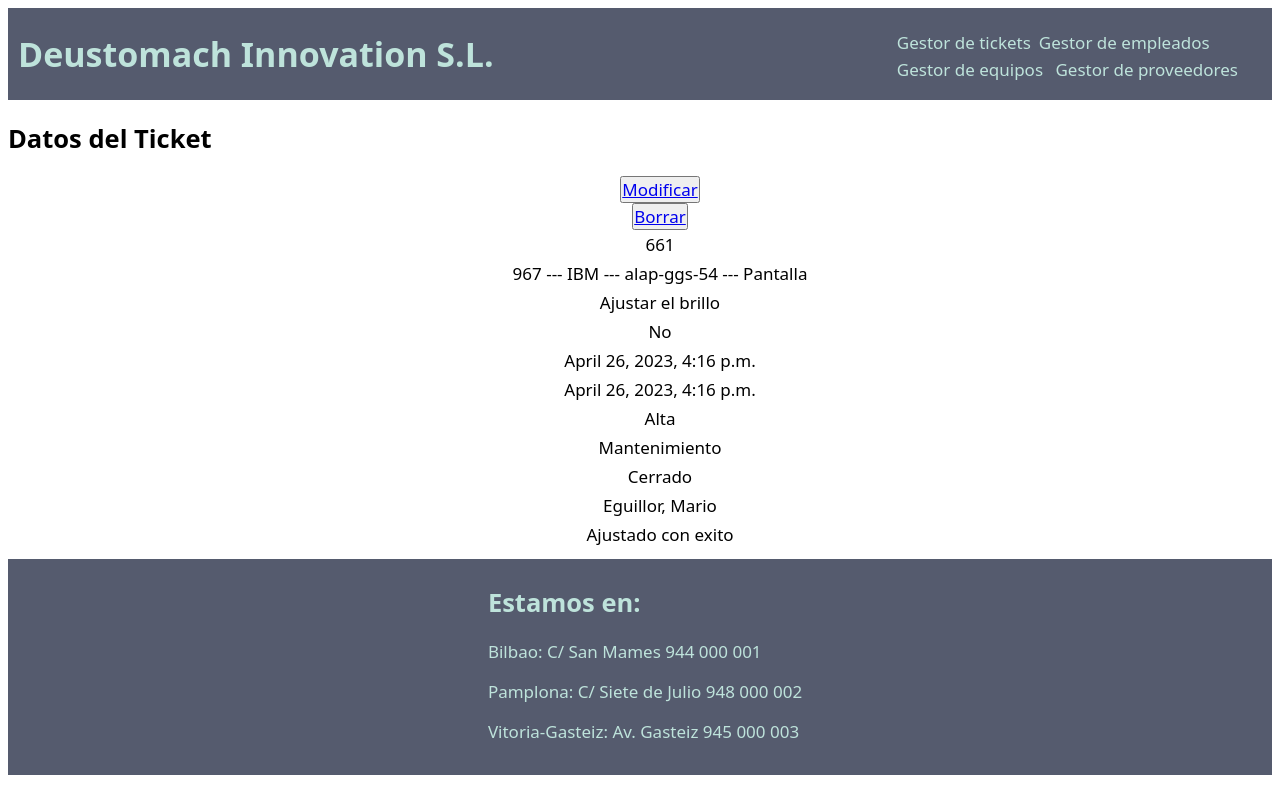
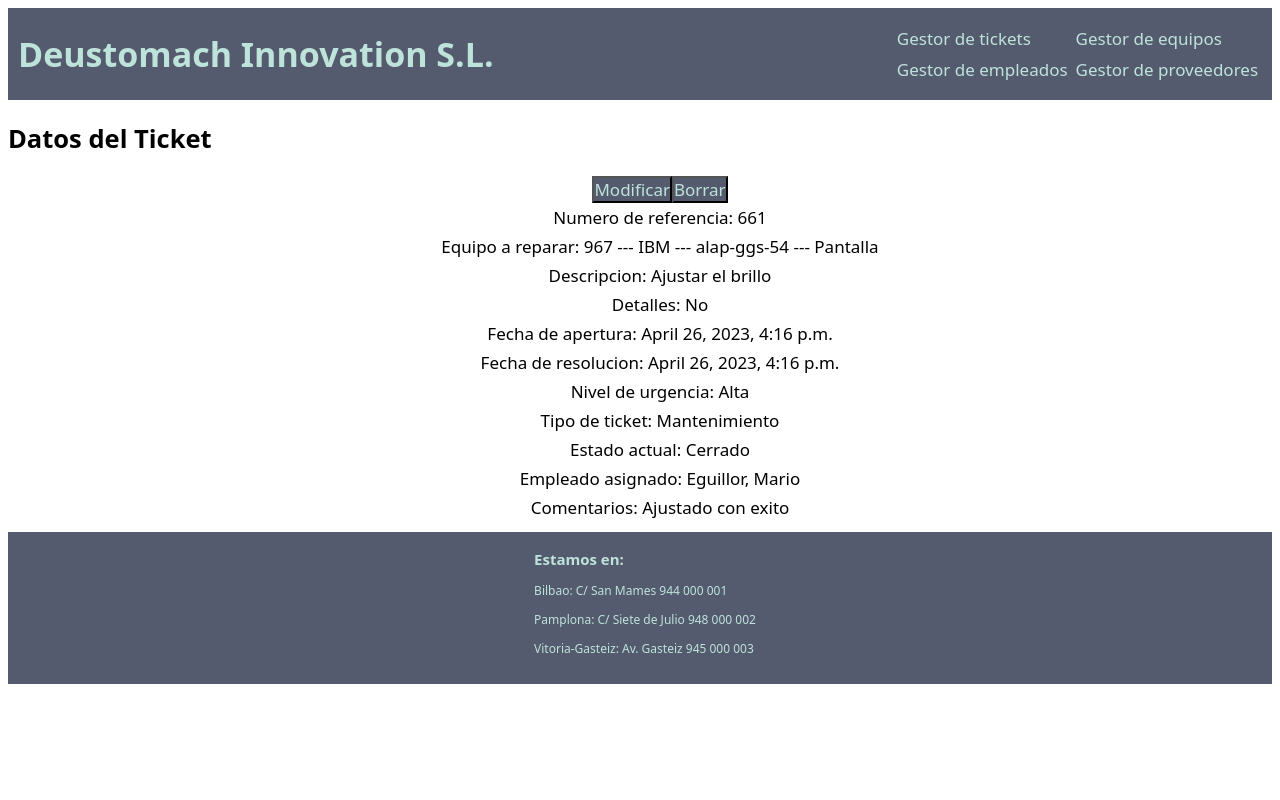
Before and after one commit to PabloMoraza/equipo6_reto1, a Django app: page /aplicacion/ticket/5/ in a window 1280 px wide. Run offline with Django 4.2, Linux system fonts and the light colour scheme; data comes from the database, SQL or seed files in the repository.

Commit message:
retoques

```diff
--- a/app_reto1/static/css/style.css
+++ b/app_reto1/static/css/style.css
@@ -19,12 +19,22 @@ header {
 .der {
     width: 30%;
     display: flex;
+    flex-direction:row;
     flex-wrap: wrap;
+    /* background-color: #BEE3DB; */
 }
 
 .der_izq {
     display: flex;
+    flex-direction:column;
     justify-content: space-between;
+
+}
+.der_der {
+    display: flex;
+    flex-direction:column;
+    justify-content: space-between;
+
 }
 
 .link_head {
@@ -46,7 +56,12 @@ footer {
     display: flex;
     justify-content: center;
 }
-
+.h2f{
+    font-size: 15px;
+}
+.pf{
+    font-size: 12px;
+}
 table {
     border: 2px solid;
     border-collapse: collapse;
@@ -76,6 +91,8 @@ td {
 
 .enlace {
     margin: 0px 0px 0px 0px;
+    text-decoration: none;
+    color: #BEE3DB;
 }
 
 .boton {
@@ -83,6 +100,7 @@ td {
     margin: 0px auto 0px auto;
     padding: 0%;
     font: 300 normal 17px Noto Sans, arial, sans-serif;
+    background-color: #555B6E;
 }
 
 form {
@@ -111,3 +129,7 @@ ul {
     flex-wrap: wrap;
     margin-bottom: 10px;
 }
+.botones_descripcion{
+    display: flex;
+    justify-content: space-between;
+}
--- a/app_reto1/templates/base.html
+++ b/app_reto1/templates/base.html
@@ -6,6 +6,7 @@
     <!-- <link rel="stylesheet" href="equipo6_reto1/templates/estilos.css"> -->
     {% load static %}
     <link rel="stylesheet" href="{% static 'css/style.css' %}">
+    <link rel="icon" href="{% static 'images/di.png' %}" type="image/png">
     <title>{% block titulo %}Deustomach{% endblock %}</title>
 </head>
 
--- a/app_reto1/templates/empleado_list.html
+++ b/app_reto1/templates/empleado_list.html
@@ -3,7 +3,7 @@
 {% block titulo %} listado de empleados {% endblock %}
 
 {% block contenido %}
-<p>Listado de empleados</p>
+<h2>Listado de empleados</h2>
 {% if lista_empleados %}
 <ul>
     <button class="boton"> <a class="enlace" href="/aplicacion/empleados/create">Crear Empleado</a></button>
@@ -15,6 +15,7 @@
             <th>2º Apellido</th>
             <th>Email</th>
             <th>Telefono</th>
+            <th></th>
         </tr>
 
         {% for e in lista_empleados %}
--- a/app_reto1/templates/equipo_list.html
+++ b/app_reto1/templates/equipo_list.html
@@ -3,7 +3,7 @@
 {% block titulo %} listado de equipos {% endblock %}
 
 {% block contenido %}
-<p>Listado de equipos</p>
+<h2>Listado de equipos</h2>
 {% if lista_equipos %}
 <ul>
     <button class="boton"><a class="enlace" href="/aplicacion/equipos/create">Crear Equipo</a></button>
@@ -16,6 +16,7 @@
             <th>Fecha adquisicion</th>
             <th>Proveedor</th>
             <th>Planta</th>
+            <th></th>
         </tr>
 
         {% for e in lista_equipos %}
--- a/app_reto1/templates/proveedores_list.html
+++ b/app_reto1/templates/proveedores_list.html
@@ -3,7 +3,7 @@
 {% block titulo %} listado de Proveedores {% endblock %}
 
 {% block contenido %}
-<p>Listado de Proveedores</p>
+<h2>Listado de Proveedores</h2>
 {% if lista_proveedores %}
 <ul>
     <button class="boton"><a class="enlace" href="/aplicacion/proveedores/create">Crear Proveedor </a></button>
@@ -11,6 +11,7 @@
         <tr>
             <th>Nombre</th>
             <th>Telefono</th>
+            <th></th>
         </tr>
 
         {% for e in lista_proveedores %}
--- a/app_reto1/templates/ticket_descripcion.html
+++ b/app_reto1/templates/ticket_descripcion.html
@@ -6,40 +6,44 @@
 <h2>Datos del Ticket</h2>
 
 {% if ticket %}
-    <ul><button class="boton"><a class="enlace" href="/aplicacion/ticket/{{ticket.id}}/update"> Modificar</a></button>
+<ul>
+    <div class="botones_descripcion">
+        <button class="boton"><a class="enlace" href="/aplicacion/ticket/{{ticket.id}}/update"> Modificar</a></button>
         <button class="boton"><a class="enlace" href="/aplicacion/ticket/{{ticket.id}}/delete"> Borrar</a></button>
+    </div>
     <li>
-            {{ ticket.num_referencia}}
+
+        Numero de referencia: {{ ticket.num_referencia}}
     </li>
     <li>
-            {{ ticket.equipo_a_reparar}}
+        Equipo a reparar: {{ ticket.equipo_a_reparar}}
     </li>
     <li>
-            {{ ticket.descripcion}}
+        Descripcion: {{ ticket.descripcion}}
     </li>
     <li>
-            {{ ticket.detalles}}
+        Detalles: {{ ticket.detalles}}
     </li>
     <li>
-            {{ ticket.fecha_apertura}}
+        Fecha de apertura: {{ ticket.fecha_apertura}}
     </li>
     <li>
-            {{ ticket.fecha_resolucion}}
+        Fecha de resolucion: {{ ticket.fecha_resolucion}}
     </li>
     <li>
-            {{ ticket.urgencia}}
+        Nivel de urgencia: {{ ticket.urgencia}}
     </li>
     <li>
-            {{ ticket.tipo_ticket}}
+        Tipo de ticket: {{ ticket.tipo_ticket}}
     </li>
     <li>
-            {{ ticket.estado_ticket}}
+        Estado actual: {{ ticket.estado_ticket}}
     </li>
     <li>
-            {{ ticket.empleado_asignado}}
+        Empleado asignado: {{ ticket.empleado_asignado}}
     </li>
     <li>
-            {{ ticket.comentarios_ticket}}
+        Comentarios: {{ ticket.comentarios_ticket}}
     </li>
 </ul>
 {% else %}
--- a/app_reto1/templates/ticket_list.html
+++ b/app_reto1/templates/ticket_list.html
@@ -3,7 +3,7 @@
 {% block titulo %} listado de tickets {% endblock %}
 
 {% block contenido %}
-<p>Listado de tickets</p>
+<h2>Listado de tickets</h2>
 
 {% if lista_tickets %}
 <ul>
```
Also changed, not shown: app_reto1/templates/empleado_descripcion.html (+8 -6 lines), app_reto1/templates/equipo_descripcion.html (+15 -11 lines), app_reto1/templates/proveedor_descripcion.html (+8 -5 lines), app_reto1/static/images/di.png (added). Lines whose indentation alone changed are shown as unchanged.
